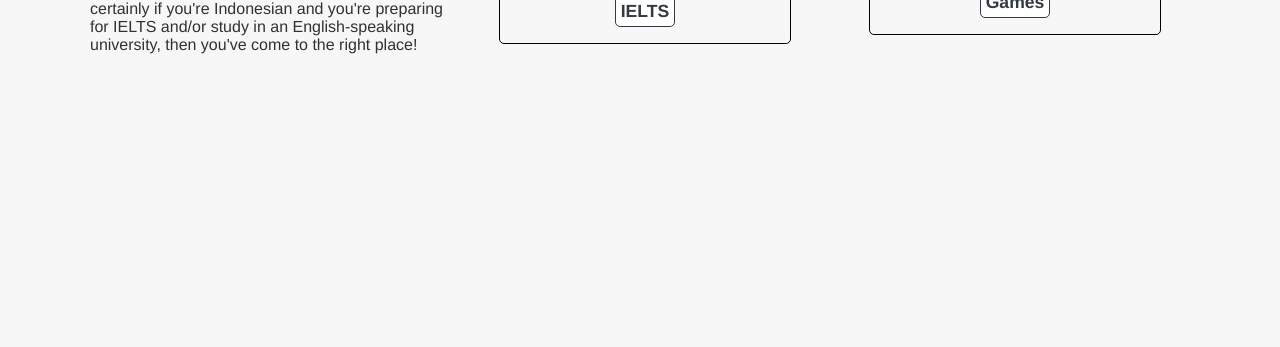
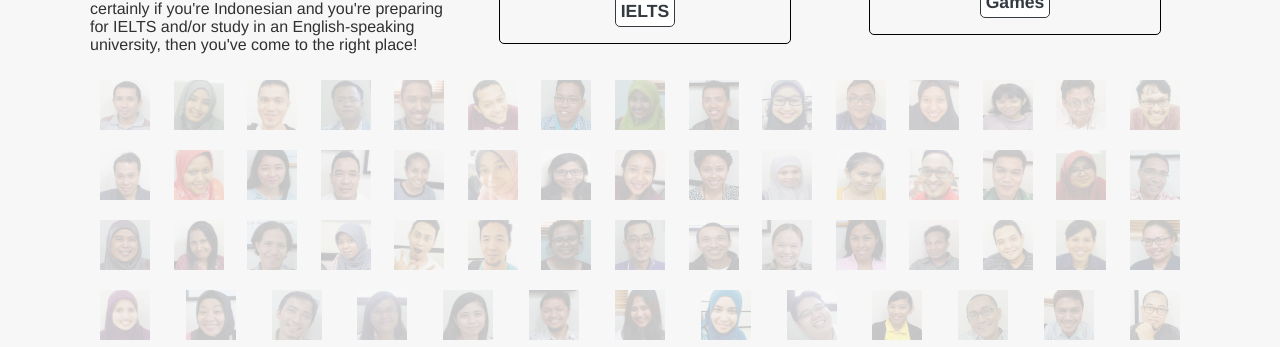
Before and after one commit to boltonsteve/gurueap, a SvelteKit app: page / in a window 1280 px wide. Shown: the part 570-917 px from the top of the page. Before the commit the page ends 800 px from the top, so only its background shows below. Built offline with nearby package versions, Linux system fonts and the light colour scheme.

Commit message:
minor adjustments 2

```diff
--- a/src/routes/+page.svelte
+++ b/src/routes/+page.svelte
@@ -2,6 +2,12 @@
     import SvelteSeo from "svelte-seo"
     import { flagIndo } from '$lib/flags.js'
     import Card from './components/Card.svelte'
+    import { students } from '$lib/mugshots.js';
+
+    students.sort(() => Math.random() - 0.5);
+    let studentsHtmlArr = students.map( next => `<div class="mugshot"><img class="form-control mx-auto" src="/img/students/${next}.png" alt="${next}" style="width:50px;height:50px;margin:10px;opacity:.2;"></div>` );
+    let studentsHtml = studentsHtmlArr.join('');
+
 </script>
 
 <SvelteSeo
@@ -39,8 +45,31 @@
     </div>
 
 </div>
+<div id="students">{@html studentsHtml}</div>
+
 
 <style>
+
+    #students {
+        display:flex;
+        flex-wrap:wrap;
+        justify-content: space-between;
+        margin-top: 30px;
+        max-width: 1100px;
+        margin: auto;
+    }
+
+    .mugshot {
+        width:30px;
+        height: 30px;
+    }
+
+    .mugshot > img {
+        width:40px;
+        height: 40px;
+
+    }
+
 
     #landing_grid {
         display: grid;
```
